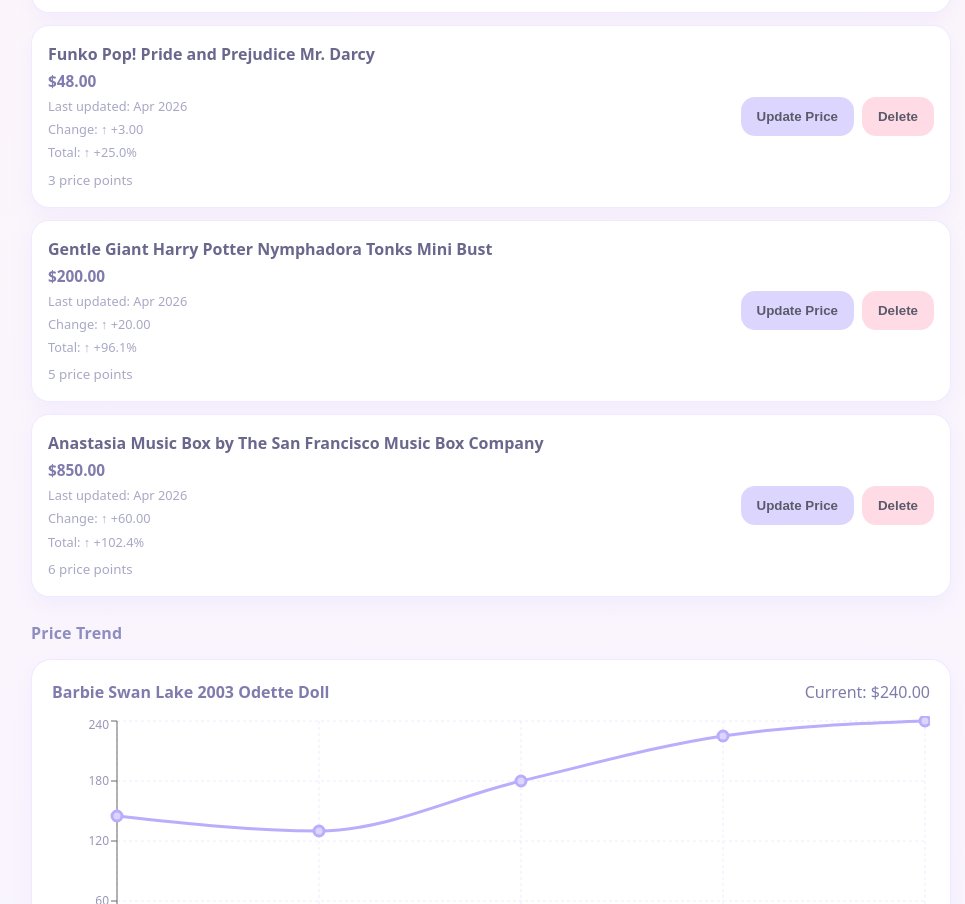
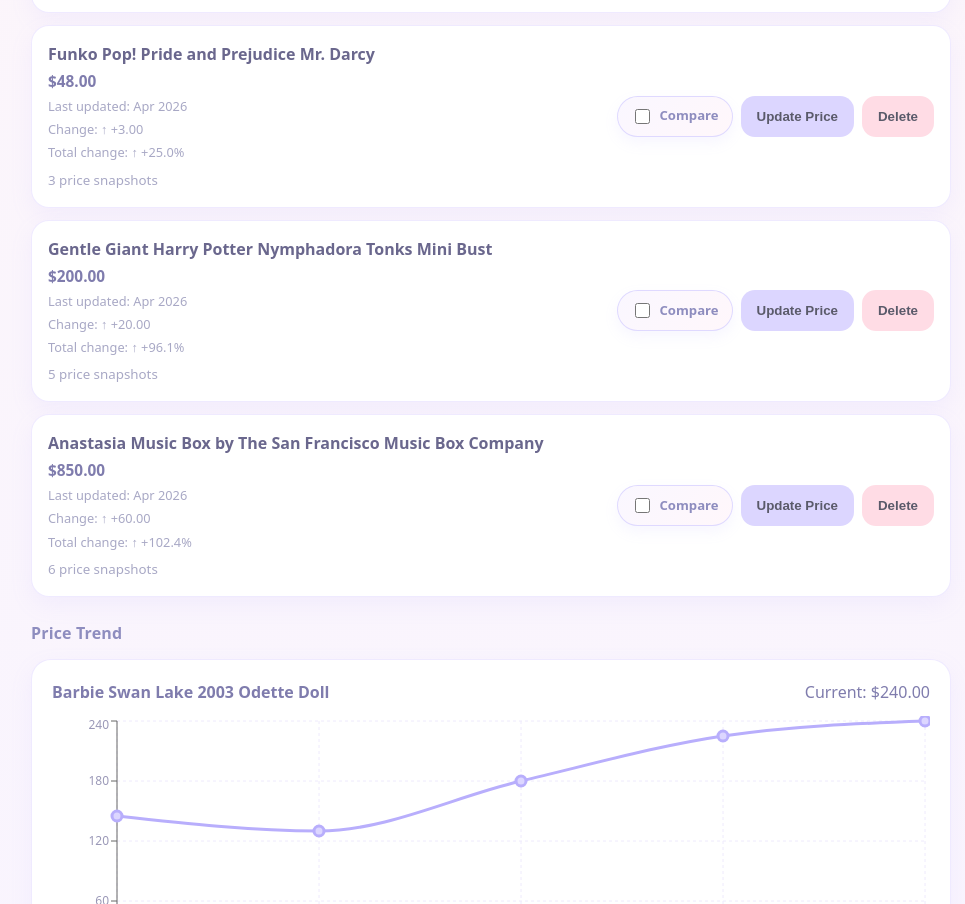
Before and after one commit to preawp/collector-companion, a React (Vite) app in the folder collector-companion/: page / in a window 1280 px wide. Shown: the part 691-1595 px from the top of the page, without its empty margins (149-1114 px from the left). Built offline with nearby package versions, Linux system fonts and the light colour scheme.

Commit message:
add compare features, up to 3 items

```diff
--- a/collector-companion/src/App.jsx
+++ b/collector-companion/src/App.jsx
@@ -7,6 +7,7 @@
   Tooltip,
   CartesianGrid,
   ResponsiveContainer,
+  Legend,
 } from 'recharts'
 
 function getLastChange(item) {
@@ -43,7 +44,7 @@
     currentPrice: 48,
     history: [
       { date: 'Feb 2026', price: 12 },
-      { date: 'Mar 2026', price: 12},
+      { date: 'Mar 2026', price: 12 },
       { date: 'Apr 2026', price: 15 },
     ],
   },
@@ -78,6 +79,7 @@
   const [itemName, setItemName] = useState('')
   const [itemPrice, setItemPrice] = useState('')
   const [selectedItemId, setSelectedItemId] = useState(null)
+  const [compareIds, setCompareIds] = useState([])
 
   const [items, setItems] = useState(() => {
     const saved = localStorage.getItem('collectible-companion-items')
@@ -104,6 +106,26 @@
   const chartData = useMemo(() => {
     return selectedItem ? selectedItem.history : []
   }, [selectedItem])
+
+  const compareItems = items.filter((item) => compareIds.includes(item.id))
+
+  const compareChartData = useMemo(() => {
+    if (compareItems.length < 2) return chartData
+
+    const maxLength = Math.max(...compareItems.map((item) => item.history.length))
+
+    return Array.from({ length: maxLength }, (_, index) => {
+      const row = {
+        date: compareItems[0].history[index]?.date || `Point ${index + 1}`,
+      }
+
+      compareItems.forEach((item) => {
+        row[item.name] = item.history[index]?.price ?? null
+      })
+
+      return row
+    })
+  }, [compareItems, chartData])
 
   const averagePrice =
     items.length > 0
@@ -176,7 +198,25 @@
 
   const deleteItem = (id) => {
     setItems((prev) => prev.filter((item) => item.id !== id))
+    setCompareIds((prev) => prev.filter((compareId) => compareId !== id))
   }
+
+  const toggleCompare = (id) => {
+    setCompareIds((prev) => {
+      if (prev.includes(id)) {
+        return prev.filter((compareId) => compareId !== id)
+      }
+
+      if (prev.length >= 3) {
+        alert('You can compare up to 3 items.')
+        return prev
+      }
+
+      return [...prev, id]
+    })
+  }
+
+  const isCompareMode = compareIds.length >= 2
 
   return (
     <div className="container">
@@ -184,6 +224,7 @@
         <img src="/logo.png" alt="Collectible Companion" className="logo" />
         <p>Track collectible prices and visualize trends over time</p>
       </header>
+
       <section className="summary-grid">
         <div className="summary-card">
           <h3>Total Items</h3>
@@ -256,15 +297,28 @@
                     </small>
 
                     <small>
-                      Total: {getPercentChange(item) >= 0 ? '↑ +' : '↓ '}
+                      Total change: {getPercentChange(item) >= 0 ? '↑ +' : '↓ '}
                       {Math.abs(getPercentChange(item)).toFixed(1)}%
                     </small>
                   </div>
 
-                  <small>{item.history.length} price points</small>
+                  <small>{item.history.length} price snapshots</small>
                 </div>
 
                 <div className="item-actions">
+                <label
+                  className={`compare-check ${
+                    compareIds.includes(item.id) ? 'compare-active' : ''
+                  }`}
+                >
+                  <input
+                    type="checkbox"
+                    checked={compareIds.includes(item.id)}
+                    onChange={() => toggleCompare(item.id)}
+                  />
+                  <span>Compare</span>
+                </label>
+
                   <button onClick={() => updatePrice(item.id)}>Update Price</button>
                   <button className="delete-btn" onClick={() => deleteItem(item.id)}>
                     Delete
@@ -277,22 +331,63 @@
       </section>
 
       <section className="chart-placeholder">
-        <h2>Price Trend</h2>
+        <h2>{isCompareMode ? 'Comparison Chart' : 'Price Trend'}</h2>
         <div className="chart-box">
           {selectedItem ? (
             <>
               <div className="chart-header">
-                <strong>{selectedItem.name}</strong>
-                <span>Current: ${selectedItem.currentPrice.toFixed(2)}</span>
+                <strong>
+                  {isCompareMode ? `Comparing ${compareIds.length} items` : selectedItem.name}
+                </strong>
+                <span>
+                  {isCompareMode
+                    ? 'Selected items shown together'
+                    : `Current: $${selectedItem.currentPrice.toFixed(2)}`}
+                </span>
               </div>
 
               <div className="chart-area">
                 <ResponsiveContainer width="100%" height={280}>
-                  <LineChart data={chartData}>
+                  <LineChart data={isCompareMode ? compareChartData : chartData}>
                     <CartesianGrid stroke="#eeeafc" strokeDasharray="3 3" />
                     <XAxis dataKey="date" tick={{ fill: '#9a98b7', fontSize: 12 }} />
                     <YAxis tick={{ fill: '#9a98b7', fontSize: 12 }} />
                     <Tooltip />
+                    {isCompareMode && <Legend />}
+
+                    {isCompareMode ? (
+                      <>
+                        {compareItems[0] && (
+                          <Line
+                            type="monotone"
+                            dataKey={compareItems[0].name}
+                            stroke="#b8aefc"
+                            strokeWidth={3}
+                            dot={{ r: 5, fill: '#dcd6ff' }}
+                          />
+                        )}
+
+                        {compareItems[1] && (
+                          <Line
+                            type="monotone"
+                            dataKey={compareItems[1].name}
+                            stroke="#91d8b4"
+                            strokeWidth={3}
+                            dot={{ r: 5, fill: '#c8f7dc' }}
+                          />
+                        )}
+
+                        {compareItems[2] && (
+                          <Line
+                            type="monotone"
+                            dataKey={compareItems[2].name}
+                            stroke="#ffb6c9"
+                            strokeWidth={3}
+                            dot={{ r: 5, fill: '#ffdce5' }}
+                          />
+                        )}
+                      </>
+                    ) : (
                       <Line
                         type="monotone"
                         dataKey="price"
@@ -301,10 +396,12 @@
                         dot={{ r: 5, fill: '#dcd6ff' }}
                         activeDot={{ r: 7 }}
                       />
+                    )}
                   </LineChart>
                 </ResponsiveContainer>
               </div>
 
+              {!isCompareMode && (
                 <div className="history-list">
                   {selectedItem.history.map((entry, index) => (
                     <div key={`${entry.date}-${index}`} className="history-item">
@@ -313,6 +410,7 @@
                     </div>
                   ))}
                 </div>
+              )}
             </>
           ) : (
             <div className="empty-box">Select an item to see its graph.</div>
--- a/collector-companion/src/index.css
+++ b/collector-companion/src/index.css
@@ -351,6 +351,41 @@
     background-size: 140px 140px;
     opacity: 0.18;
   }
+}
+.compare-check {
+  color: var(--heading);
+  font-size: 0.82rem;
+  font-weight: 700;
+  display: inline-flex;
+  align-items: center;
+  gap: 7px;
+  background: linear-gradient(135deg, #faf7ff 0%, #fff7fb 100%);
+  border: 1px solid rgba(220, 214, 255, 0.9);
+  border-radius: 999px;
+  padding: 9px 13px;
+  cursor: pointer;
+  box-shadow: 0 6px 14px rgba(180, 170, 255, 0.1);
+  transition: transform 0.18s ease, background-color 0.18s ease, border-color 0.18s ease,
+    box-shadow 0.18s ease;
+}
 
+.compare-check input {
+  width: 15px;
+  height: 15px;
+  min-width: 15px;
+  accent-color: #b8aefc;
+  cursor: pointer;
+}
 
+.compare-check:hover {
+  transform: translateY(-1px);
+  background: #f3eaff;
+  border-color: #d2c9ff;
+  box-shadow: 0 8px 16px rgba(180, 170, 255, 0.16);
 }
+
+.compare-active {
+  background: linear-gradient(135deg, #e9e3ff 0%, #ffeef5 100%);
+  border-color: #c8c0ff;
+  color: #6a678d;
+}
```
Lines whose indentation alone changed are shown as unchanged.
